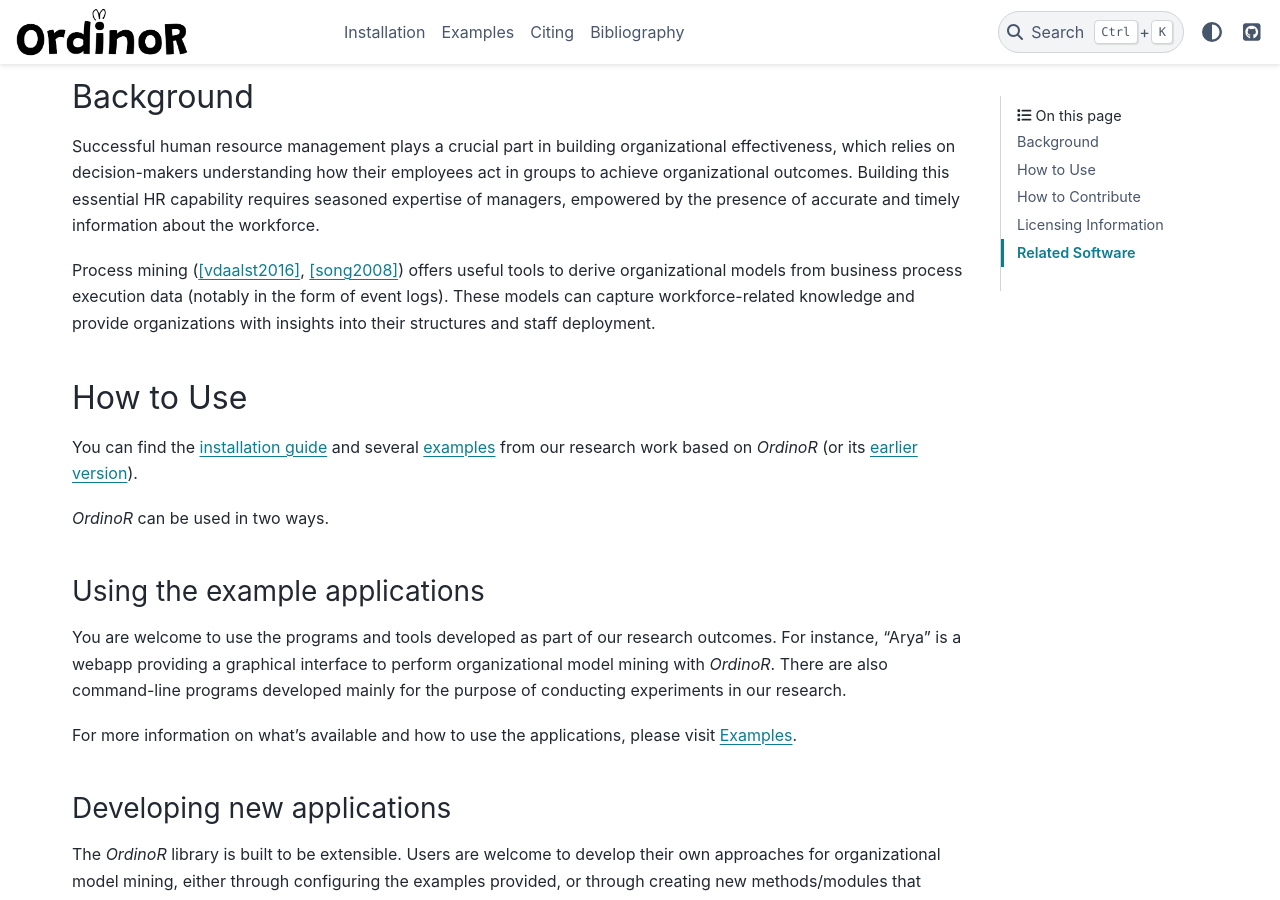
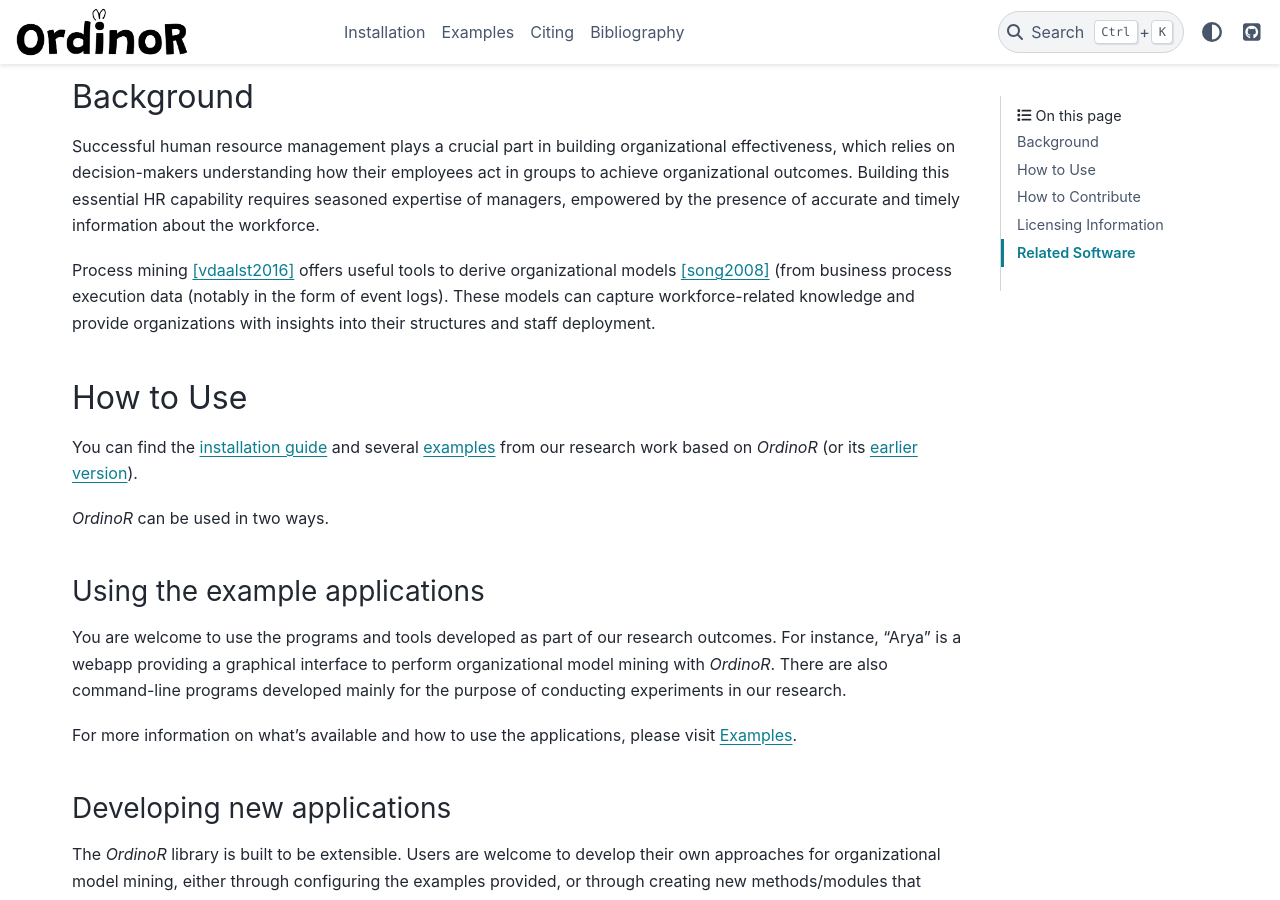
Before and after one commit to roy-jingyang/OrdinoR-doc, a Sphinx documentation site: the page built from source/index.rst, in a window 1280 px wide and 900 px high, scrolled down 355 px. Built offline with Sphinx 7.4.7 and the PyData theme 0.15.4, drawn with Linux system fonts in a browser that asks for light colours.

Commit message:
change bib references on the landing page

```diff
--- a/source/index.rst
+++ b/source/index.rst
@@ -40,8 +40,8 @@ Building this essential HR capability requires seasoned expertise of
 managers, empowered by the presence of accurate and timely information
 about the workforce.
 
-Process mining ([vdaalst2016]_, [song2008]_) offers useful tools to
-derive organizational models from business process execution data
+Process mining [vdaalst2016]_ offers useful tools to derive
+organizational models [song2008]_ (from business process execution data
 (notably in the form of event logs).
 These models can capture workforce-related knowledge and provide
 organizations with insights into their structures and staff deployment.
```
